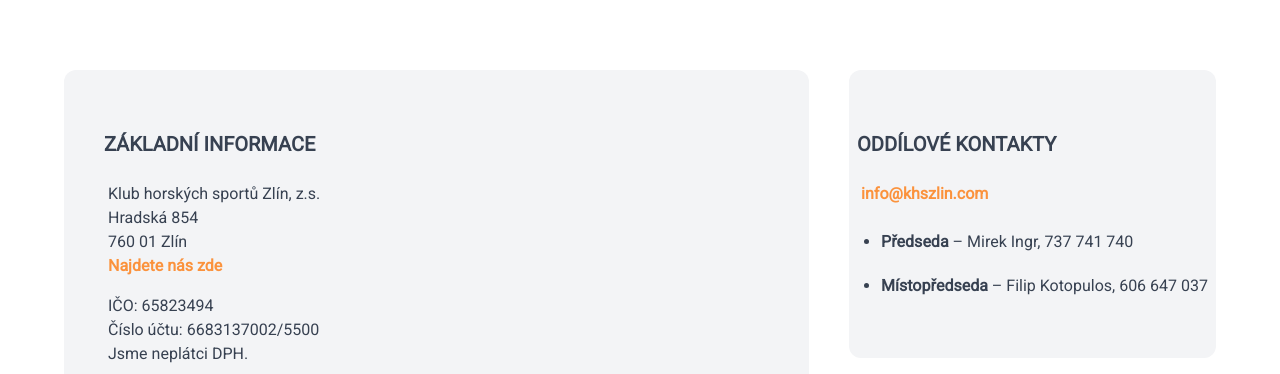
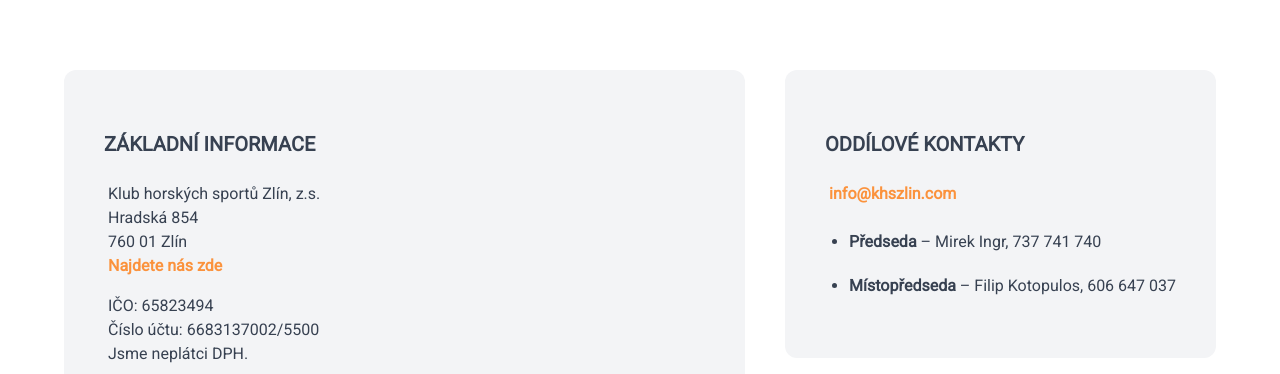
Before and after one commit to RadekM1/KHS-2.0, a Next.js app: page /kontakt in a window 1280 px wide. Shown: the part 426-800 px from the top of the page. Built offline with nearby package versions, Linux system fonts and the light colour scheme; no server answers.

Commit message:
fix: UI bugs

```diff
--- a/src/app/(others)/(static-pages)/kontakt/page.tsx
+++ b/src/app/(others)/(static-pages)/kontakt/page.tsx
@@ -63,7 +63,7 @@ export default function page() {
               </div>
             </div>
 
-            <div className="dark:bg-zinc-800 h-full bg-gray-100 rounded-xl px-2 px-10 py-5">
+            <div className="dark:bg-zinc-800 h-full bg-gray-100 rounded-xl px-10 py-5">
               <h2 className="items-start text-center md:text-start lg:items-center mt-10  font-bold text-2xl md:text-3xl">
                 <span className="dark:text-orange-300">ODDÍLOVÉ KONTAKTY</span>
               </h2>
```
